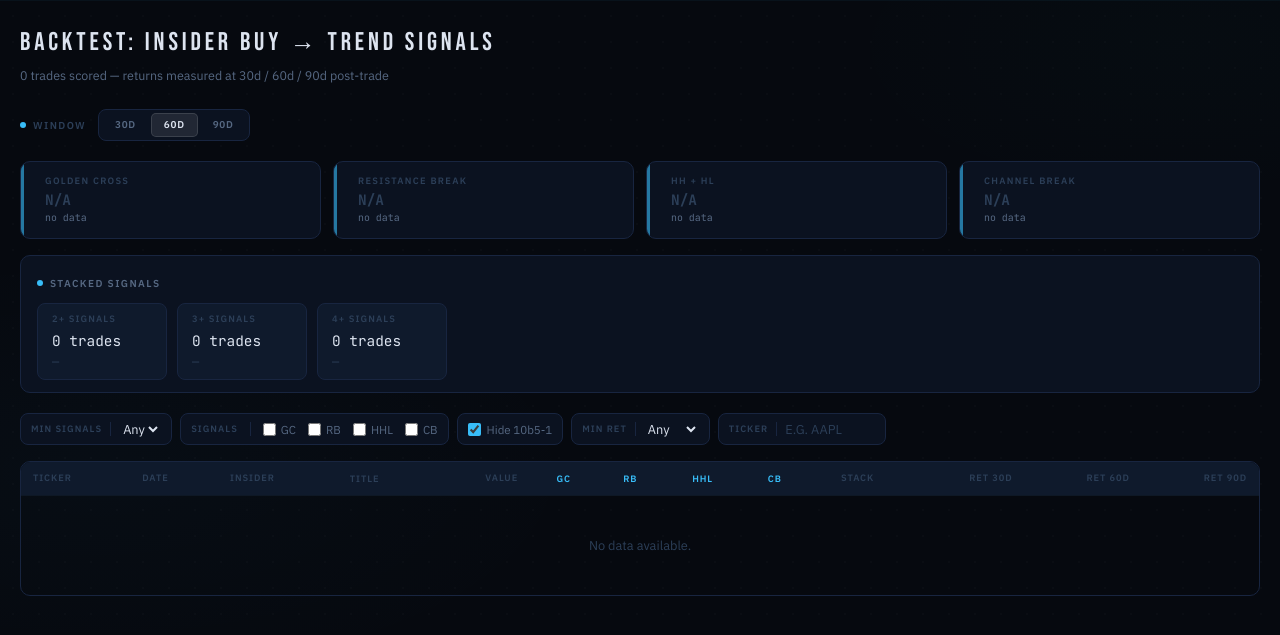
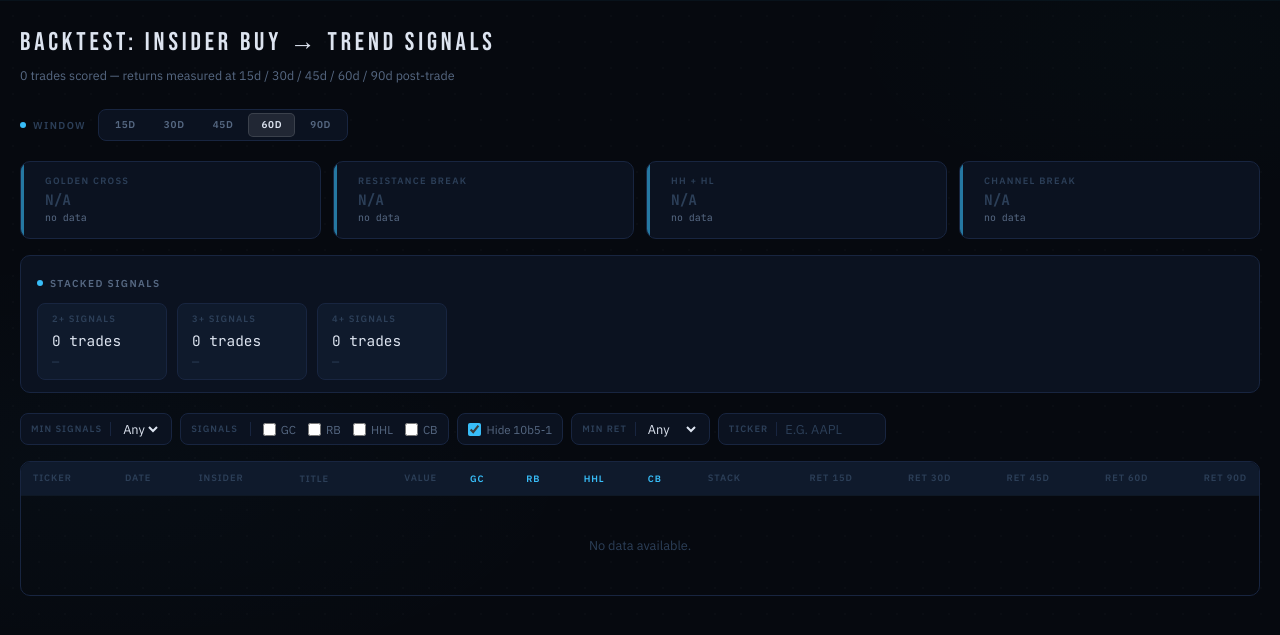
Before and after one commit to cdelvalle81282/insider-tracker, a Python web app: template templates/backtest.html in a window 1280 px wide. Shown: the part 49-684 px from the top of the page. Run offline with Jinja, Linux system fonts and the light colour scheme; the template is opened without the code that fills it, so the values that code supplies are empty; some libraries are stand-ins or nearby versions.

Commit message:
backtest: add 15d and 45d forward return windows
WINDOWS = [15, 30, 45, 60, 90] — result dict is now dynamically built
from WINDOWS so future additions require only one line change. Updated
app.py type sets and backtest.html (tabs, cards, table columns, JS) to
match.

Co-Authored-By: Claude Sonnet 4.6 (1M context) <noreply@anthropic.com>

```diff
--- a/templates/backtest.html
+++ b/templates/backtest.html
@@ -11,7 +11,7 @@
   </h1>
   <p style="font-size:.78rem; color:var(--text-2); margin-top:4px;">
     {% if not running %}
-      {{ summary.total | default(0) }} trades scored &mdash; returns measured at 30d / 60d / 90d post-trade
+      {{ summary.total | default(0) }} trades scored &mdash; returns measured at 15d / 30d / 45d / 60d / 90d post-trade
     {% else %}
       Analysis in progress
     {% endif %}
@@ -36,7 +36,9 @@
     Window
   </span>
   <div class="seg-wrap" id="window-tabs">
+    <button class="seg" data-win="15" onclick="setWindow(15)">15d</button>
     <button class="seg" data-win="30" onclick="setWindow(30)">30d</button>
+    <button class="seg" data-win="45" onclick="setWindow(45)">45d</button>
     <button class="seg active-both" data-win="60" onclick="setWindow(60)">60d</button>
     <button class="seg" data-win="90" onclick="setWindow(90)">90d</button>
   </div>
@@ -55,7 +57,7 @@
     <div style="position:absolute;top:0;left:0;width:3px;height:100%;background:var(--sky);opacity:.6;border-radius:0;"></div>
     <div class="kpi-label" style="padding-left:8px;">{{ sig_label }}</div>
     <div style="padding-left:8px;">
-      {% for win in [30, 60, 90] %}
+      {% for win in [15, 30, 45, 60, 90] %}
       {% set wdata = summary.signals[sig_key].windows[win] if summary.signals and sig_key in summary.signals and win in summary.signals[sig_key].windows else {} %}
       <div class="win-stat" data-win="{{ win }}" style="{% if win != 60 %}display:none;{% endif %}">
         {% if wdata.get('computable', 0) > 0 %}
@@ -102,7 +104,7 @@
     Stacked Signals
   </div>
   <div class="flex flex-wrap gap-4">
-    {% for win in [30, 60, 90] %}
+    {% for win in [15, 30, 45, 60, 90] %}
     {% set sdata = summary.stacked[win] if summary.stacked and win in summary.stacked else {} %}
     <div class="win-stat" data-win="{{ win }}" style="display:{% if win == 60 %}flex{% else %}none{% endif %}; flex-wrap:wrap; gap:10px;">
       {% for n in [2, 3, 4] %}
@@ -220,8 +222,14 @@
         <th class="th sort text-center" data-col="stacked" onclick="sortBy('stacked')" title="Stacked signal count">
           Stack <span class="sort-ind num" style="font-size:.6rem; color:var(--text-3);"></span>
         </th>
+        <th class="th sort text-right" data-col="ret15" onclick="sortBy('ret15')">
+          Ret 15d <span class="sort-ind num" style="font-size:.6rem; color:var(--text-3);"></span>
+        </th>
         <th class="th sort text-right" data-col="ret30" onclick="sortBy('ret30')">
           Ret 30d <span class="sort-ind num" style="font-size:.6rem; color:var(--text-3);"></span>
+        </th>
+        <th class="th sort text-right" data-col="ret45" onclick="sortBy('ret45')">
+          Ret 45d <span class="sort-ind num" style="font-size:.6rem; color:var(--text-3);"></span>
         </th>
         <th class="th sort text-right" data-col="ret60" onclick="sortBy('ret60')">
           Ret 60d <span class="sort-ind num" style="font-size:.6rem; color:var(--text-3);"></span>
@@ -256,13 +264,15 @@
         <td class="td text-center sig-cell" data-sig="hhl"></td>
         <td class="td text-center sig-cell" data-sig="cb"></td>
         <td class="td text-center num" style="font-size:.75rem; font-weight:700;" data-cell="stack"></td>
+        <td class="td text-right num" style="font-size:.75rem; white-space:nowrap;" data-cell="ret15"></td>
         <td class="td text-right num" style="font-size:.75rem; white-space:nowrap;" data-cell="ret30"></td>
+        <td class="td text-right num" style="font-size:.75rem; white-space:nowrap;" data-cell="ret45"></td>
         <td class="td text-right num" style="font-size:.75rem; white-space:nowrap;" data-cell="ret60"></td>
         <td class="td text-right num" style="font-size:.75rem; white-space:nowrap;" data-cell="ret90"></td>
       </tr>
       {% else %}
       <tr id="empty-row">
-        <td colspan="13" class="td text-center" style="padding:40px; color:var(--text-3);">No data available.</td>
+        <td colspan="15" class="td text-center" style="padding:40px; color:var(--text-3);">No data available.</td>
       </tr>
       {% endfor %}
     </tbody>
@@ -374,7 +384,9 @@
       cell.textContent = r.text;
       cell.style.color = r.color;
     }
+    setRet(el.querySelector('[data-cell="ret15"]'), row.return_15d);
     setRet(el.querySelector('[data-cell="ret30"]'), row.return_30d);
+    setRet(el.querySelector('[data-cell="ret45"]'), row.return_45d);
     setRet(el.querySelector('[data-cell="ret60"]'), row.return_60d);
     setRet(el.querySelector('[data-cell="ret90"]'), row.return_90d);
   }
@@ -421,7 +433,9 @@
       case 'insider_name':return (row.insider_name || '').toLowerCase();
       case 'value':       return row.value || 0;
       case 'stacked':     return getStacked(row, currentWindow);
+      case 'ret15':       return row.return_15d != null ? row.return_15d : -9999;
       case 'ret30':       return row.return_30d != null ? row.return_30d : -9999;
+      case 'ret45':       return row.return_45d != null ? row.return_45d : -9999;
       case 'ret60':       return row.return_60d != null ? row.return_60d : -9999;
       case 'ret90':       return row.return_90d != null ? row.return_90d : -9999;
       default:            return 0;
```
Also changed, not shown: app.py (+6 -7 lines), backtest.py (+15 -23 lines).
